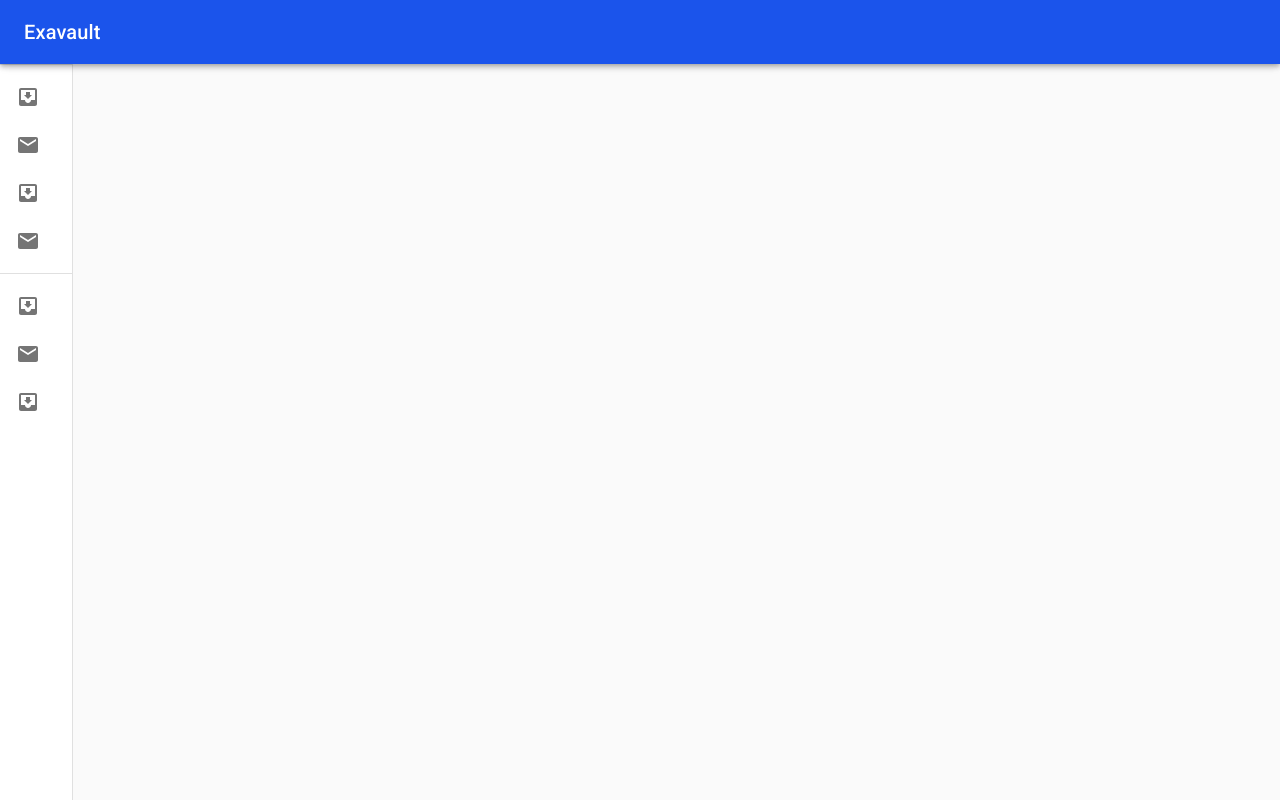
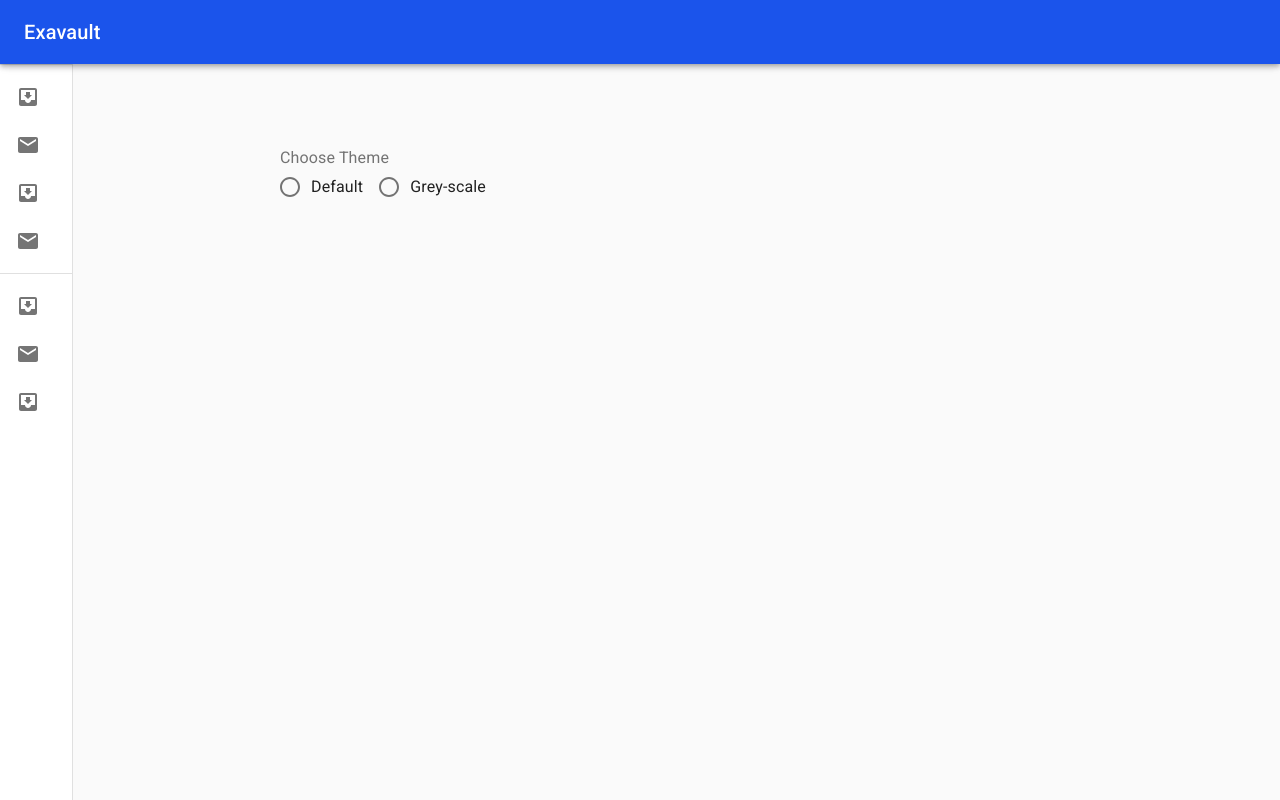
Before and after one commit to aishatpopoola/material-ui-demo, a React (Create React App) app: page / in a window 1280 px wide. Built offline with nearby package versions, Linux system fonts and the light colour scheme.

Commit message:
feat: add feature to change themes

```diff
--- a/src/App.css
+++ b/src/App.css
@@ -3,3 +3,22 @@ body {
   margin: 0;
   font-size: 14px;
 }
+
+.page-wrapper {
+  margin-top: 150px;
+  margin-left: 80px;
+}
+
+.container {
+  max-width: 800px;
+}
+
+.mx-auto {
+  margin-left: auto !important;
+  margin-right: auto !important;
+}
+
+.my-auto {
+  margin-top: auto !important;
+  margin-bottom: auto !important;
+}
--- a/src/App.js
+++ b/src/App.js
@@ -1,26 +1,72 @@
 /* eslint-disable no-restricted-globals */
-import React from 'react';
-import './App.css';
-import Navbar from './components/Navbar';
+import React from "react";
+import "./App.css";
+import Navbar from "./components/Navbar";
 import { ThemeProvider, createTheme } from "@material-ui/core/styles";
+import Radio from "@material-ui/core/Radio";
+import RadioGroup from "@material-ui/core/RadioGroup";
+import FormControlLabel from "@material-ui/core/FormControlLabel";
+import FormControl from "@material-ui/core/FormControl";
+import FormLabel from "@material-ui/core/FormLabel";
 
-const theme = createTheme({
-  palette: {
-    primary: {
-      main: '#1B54EB'
-    }
+const changeTheme = (theme) => {
+  let mainPrimaryColor = '#1B54EB';
+
+  if (theme === 'grey-scale') {
+    mainPrimaryColor = '#12122B';
   }
-})
+
+  return createTheme({
+    palette: {
+      primary: {
+        main: mainPrimaryColor,
+      },
+    },
+  })
+}
 
 function App() {
-
+  const [themeValue, setThemeValue] = React.useState('');
+  const handleRadioChange = (event) => {
+    setThemeValue(event.target.value);
+  };
+  const handleSubmit = (e) => {
+    e.preventDefault();
+    console.log(themeValue)
+  };
   return (
-    <ThemeProvider theme={theme}>
+    <ThemeProvider theme={changeTheme(themeValue)}>
       <div className="App">
         <Navbar />
+        <div className="page-wrapper">
+          <div className="container mx-auto">
+            <form onSubmit={handleSubmit}>
+              <FormControl component="fieldset" className="mx-auto my-auto">
+                <FormLabel component="legend">Choose Theme</FormLabel>
+                <RadioGroup
+                  row
+                  aria-label="position"
+                  name="theme"
+                  value={themeValue}
+                  onChange={handleRadioChange}
+                >
+                  <FormControlLabel
+                    value="default"
+                    control={<Radio color="primary" />}
+                    label="Default"
+                  />
+                  <FormControlLabel
+                    value="grey-scale"
+                    control={<Radio color="primary" />}
+                    label="Grey-scale"
+                  />
+                </RadioGroup>
+              </FormControl>
+            </form>
+          </div>
+        </div>
       </div>
     </ThemeProvider>
-
   );
 }
 
```
